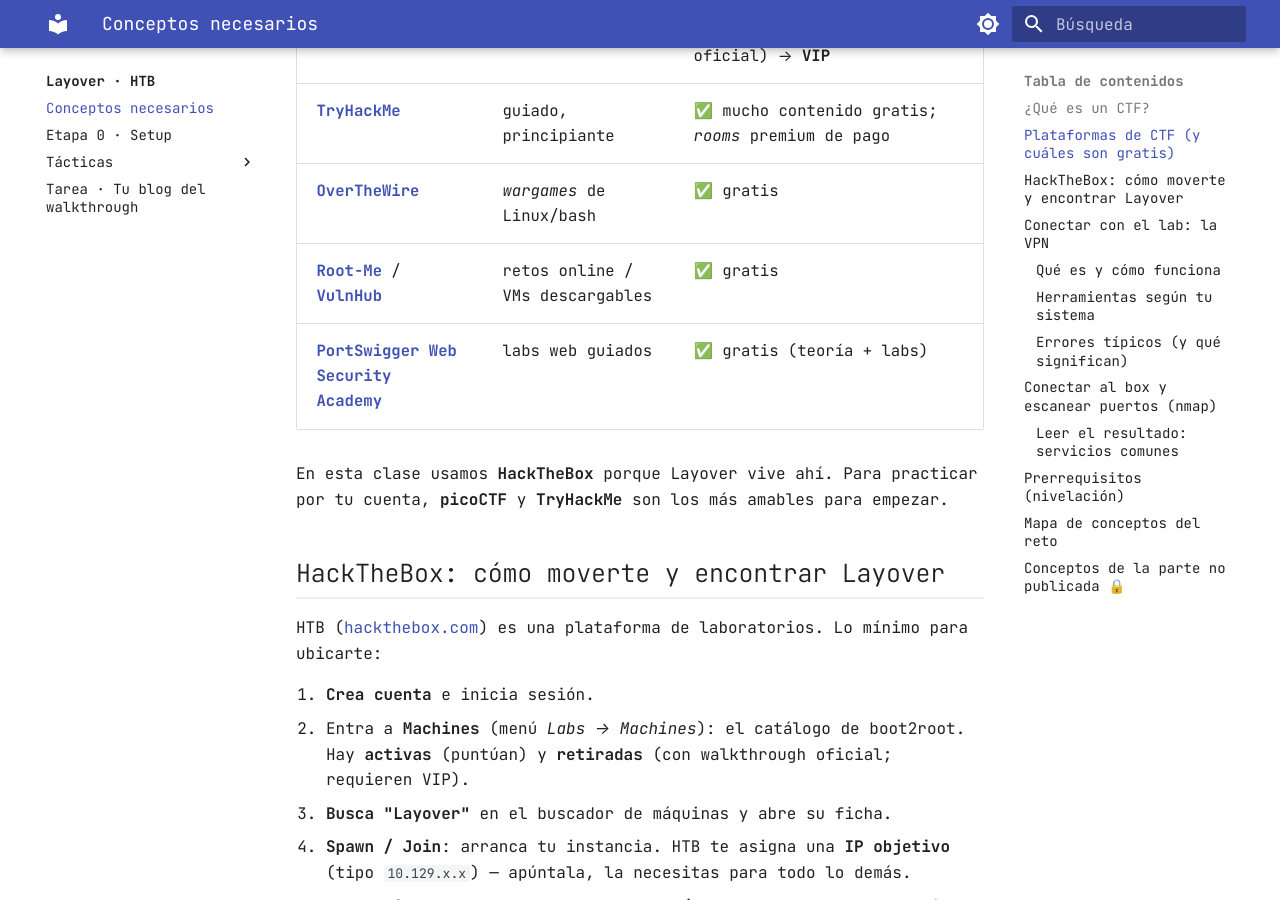
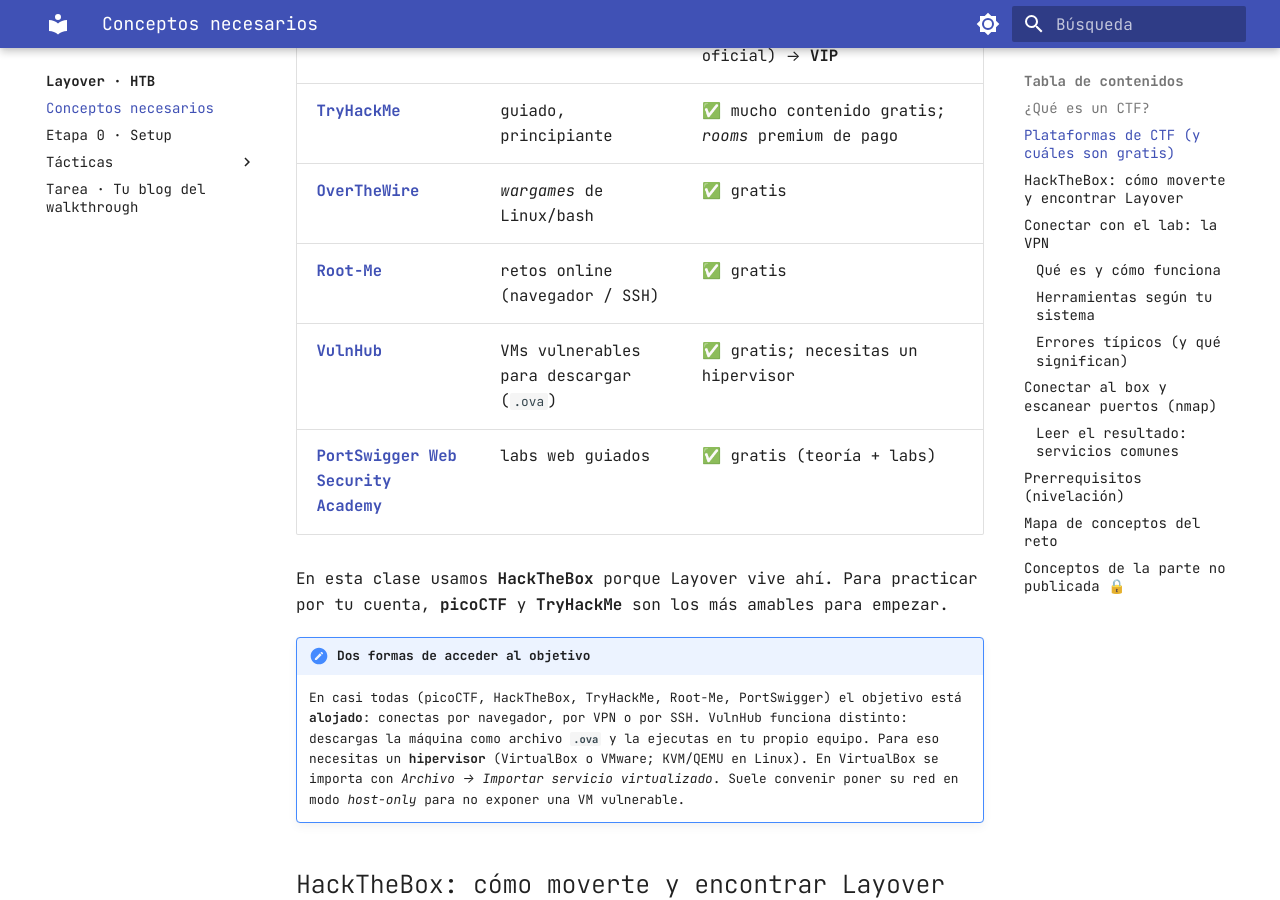
Before and after one commit to ollerenac-uni/ctf-walkthroughs, an MkDocs documentation site: the page built from docs/layover/conceptos.md, in a window 1280 px wide and 900 px high, scrolled down 1765 px. Built offline with MkDocs 1.6.1 and Material for MkDocs 9.7.7, drawn with Linux system fonts in a browser that asks for light colours.

Commit message:
Conceptos Layover: aclarar que VulnHub son VMs locales (.ova + hipervisor)
Separa Root-Me (online) de VulnHub (descarga) en la tabla y añade una nota
sobre las dos formas de acceder: alojado (navegador/VPN/SSH) vs descargar la
VM y correrla en un hipervisor (VirtualBox/VMware/KVM).

Co-Authored-By: Claude Opus 4.8 <noreply@anthropic.com>
Claude-Session: https://claude.ai/code/session_018CT4TX2q2msz7VzFzXFKG9

```diff
--- a/docs/layover/conceptos.md
+++ b/docs/layover/conceptos.md
@@ -41,11 +41,19 @@ explotación → credenciales → lateral → privesc) hasta el control total. S
 | **[HackTheBox](https://www.hackthebox.com/)** | boot2root + jeopardy | ✅ máquinas **activas** y *Starting Point* gratis; las **retiradas** (con walkthrough oficial) → **VIP** |
 | **[TryHackMe](https://tryhackme.com/)** | guiado, principiante | ✅ mucho contenido gratis; *rooms* premium de pago |
 | **[OverTheWire](https://overthewire.org/wargames/)** | *wargames* de Linux/bash | ✅ gratis |
-| **[Root-Me](https://www.root-me.org/)** / **[VulnHub](https://www.vulnhub.com/)** | retos online / VMs descargables | ✅ gratis |
+| **[Root-Me](https://www.root-me.org/)** | retos online (navegador / SSH) | ✅ gratis |
+| **[VulnHub](https://www.vulnhub.com/)** | VMs vulnerables para descargar (`.ova`) | ✅ gratis; necesitas un hipervisor |
 | **[PortSwigger Web Security Academy](https://portswigger.net/web-security)** | labs web guiados | ✅ gratis (teoría + labs) |
 
 En esta clase usamos **HackTheBox** porque Layover vive ahí. Para practicar por tu cuenta,
 **picoCTF** y **TryHackMe** son los más amables para empezar.
+
+!!! note "Dos formas de acceder al objetivo"
+    En casi todas (picoCTF, HackTheBox, TryHackMe, Root-Me, PortSwigger) el objetivo está **alojado**:
+    conectas por navegador, por VPN o por SSH. VulnHub funciona distinto: descargas la máquina como
+    archivo **`.ova`** y la ejecutas en tu propio equipo. Para eso necesitas un **hipervisor**
+    (VirtualBox o VMware; KVM/QEMU en Linux). En VirtualBox se importa con *Archivo → Importar servicio
+    virtualizado*. Suele convenir poner su red en modo *host-only* para no exponer una VM vulnerable.
 
 ## HackTheBox: cómo moverte y encontrar Layover
 
```
